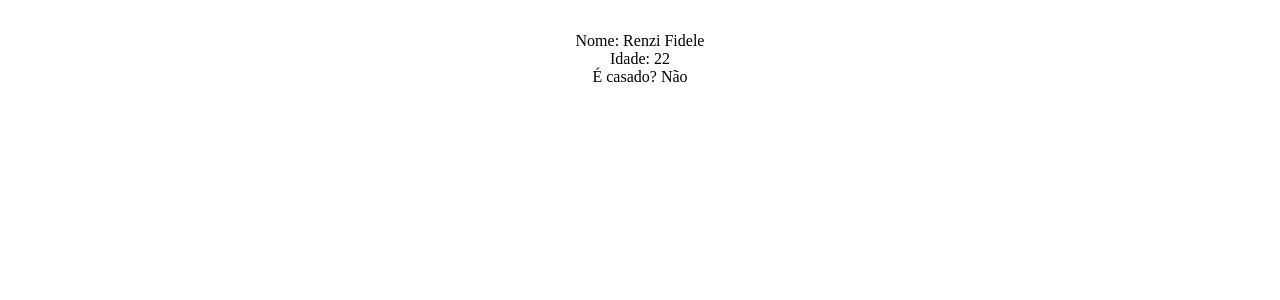
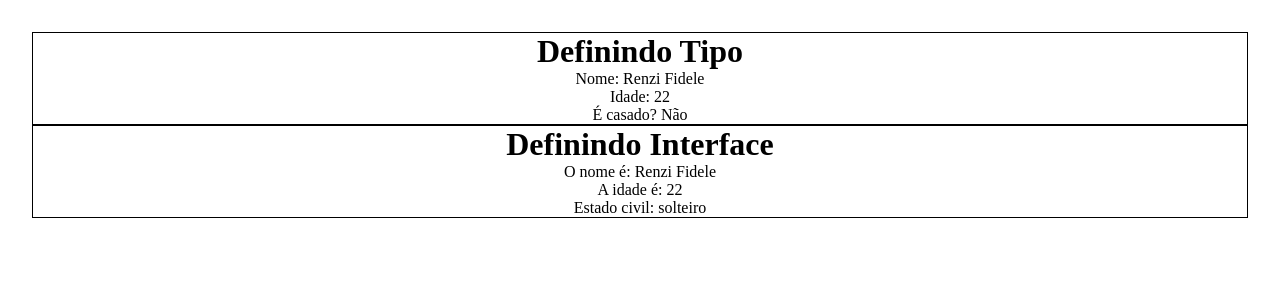
Before and after one commit to renzi-fidele-frontend/Aprendendo_TS_com_React, a React (Vite) app in the folder AprendendoTs/: page / in a window 1280 px wide. Shown: the top 300 px of the page. Built offline with nearby package versions, Linux system fonts and the light colour scheme.

Commit message:
Aprendendo a definir interface das props

```diff
--- a/AprendendoTs/src/App.tsx
+++ b/AprendendoTs/src/App.tsx
@@ -1,12 +1,19 @@
 import "./App.css";
-import DefinindoTipoVariavel from "./components/DefinindoTipo";
+import DefinindoInterface from "./components/DefinindoInterface";
+import DefinindoTipo from "./components/DefinindoTipo";
+import { FC } from "react";
 
-function App() {
+const App: FC = () => {
+   const nome: string = "Renzi Fidele";
+   const idade: number = 22;
+   const casado: boolean = false;
+
    return (
       <>
-         <DefinindoTipoVariavel />
+         <DefinindoTipo />
+         <DefinindoInterface key={1} nome={nome} casado={casado} idade={idade} />
       </>
    );
-}
+};
 
 export default App;
--- a/AprendendoTs/src/components/DefinindoInterface/index.module.css
+++ b/AprendendoTs/src/components/DefinindoInterface/index.module.css
@@ -0,0 +1,4 @@
+#ct {
+    border: 1px solid black;
+    text-align: center;
+}
--- a/AprendendoTs/src/components/DefinindoInterface/index.tsx
+++ b/AprendendoTs/src/components/DefinindoInterface/index.tsx
@@ -1,7 +1,22 @@
 import React, { FC } from "react";
+import styles from "./index.module.css";
 
-const DefinindoInterface: FC = () => {
-   return <div></div>;
+//  Definindo a interface das props do componente
+interface Props {
+   nome: string; //  ?: serve para dizer que a prop é opcional
+   idade: number;
+   casado: boolean;
+}
+
+const DefinindoInterface: FC<Props> = ({ nome, idade, casado }) => {
+   return (
+      <div id={styles.ct}>
+         <h1>Definindo Interface</h1>
+         <p>O nome é: {nome}</p>
+         <p>A idade é: {idade}</p>
+         <p>Estado civil: {casado === true ? "casado" : "solteiro"}</p>
+      </div>
+   );
 };
 
 export default DefinindoInterface;
--- a/AprendendoTs/src/components/DefinindoTipo/index.module.css
+++ b/AprendendoTs/src/components/DefinindoTipo/index.module.css
@@ -0,0 +1,4 @@
+#ct {
+   border: 1px solid black;
+   text-align: center;
+}
--- a/AprendendoTs/src/components/DefinindoTipo/index.tsx
+++ b/AprendendoTs/src/components/DefinindoTipo/index.tsx
@@ -1,6 +1,7 @@
-import React, { FC } from "react";
+import React, { FC, useEffect } from "react";
+import styles from "./index.module.css";
 
-const DefinindoTipo: FC = () => {
+const DefinindoTipo = () => {
    //  Definindo tipo de variável
    const nome: string = "Renzi Fidele";
    const idade: number = 22;
@@ -20,10 +21,13 @@ const DefinindoTipo: FC = () => {
       console.log(`A idade é: ${idade}`);
    };
 
-   semRetorno(23);
+   useEffect(() => {
+      semRetorno(50);
+   }, []);
 
    return (
-      <div>
+      <div id={styles.ct}>
+         <h1>Definindo Tipo</h1>
          <p>Nome: {nome}</p>
          <p>Idade: {idade}</p>
          <p>É casado? {casado === false ? "Não" : "Sim"}</p>
```
